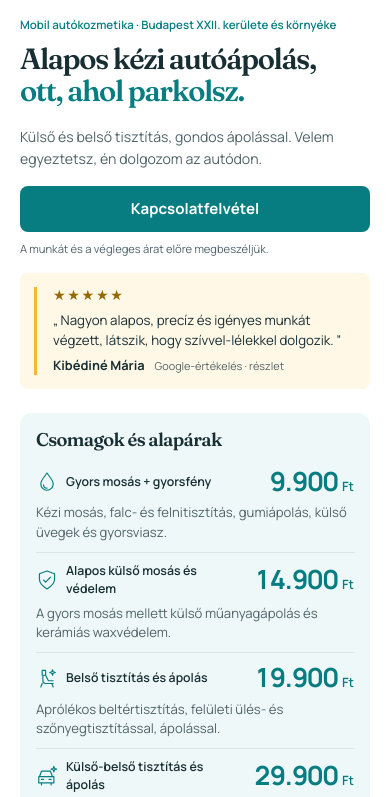
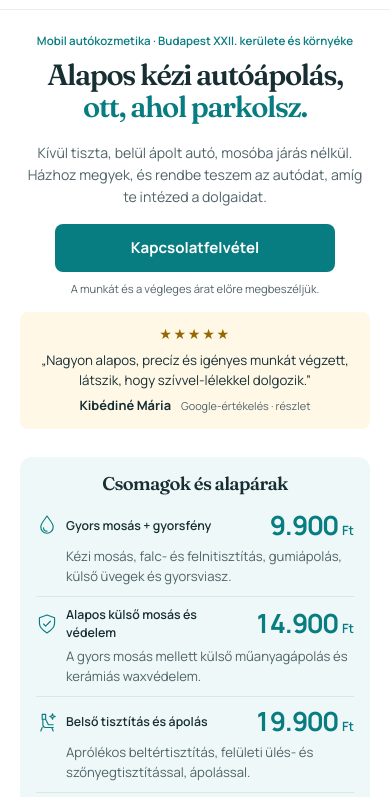
Before and after one commit to RolandSzaboDesign/AutoKozmetikaHelyben, an Eleventy site: page src/index.html in a window 390 px wide. Shown: the part 107-904 px from the top of the page. Built offline with nearby package versions, Linux system fonts and the light colour scheme; Eleventy itself is replaced by a stand-in of ours; files that its build step writes are made by us from their sources.

Commit message:
v2.3.5
Better hero layout on mobile

```diff
--- a/src/_includes/landing-content.html
+++ b/src/_includes/landing-content.html
@@ -16,7 +16,7 @@
         </h1>
         {% endif %}
         <p class='home-hero__lead'>
-          {% if location %}{{ location.lead | escape }}{% else %}Külső és belső tisztítás, gondos ápolással. Velem egyeztetsz, én dolgozom az autódon.{% endif %}
+          {% if location %}{{ location.lead | escape }}{% else %}Kívül tiszta, belül ápolt autó, mosóba járás nélkül. Házhoz megyek, és rendbe teszem az autódat, amíg te intézed a dolgaidat.{% endif %}
         </p>
         {% if location %}<p class='location-page__delivery'>{{ location.deliveryLabel | escape }}</p>{% endif %}
         <div class='home-hero__actions'><a class='button' href='#kapcsolat'>Kapcsolatfelvétel</a></div>
--- a/src/_includes/review.html
+++ b/src/_includes/review.html
@@ -2,12 +2,7 @@
   <div class='review__stars' role='img' aria-label='5 csillag az 5-ből'>
     <span aria-hidden='true'> ★★★★★ </span>
   </div>
-  <p>
-    „
-    <span class='review__full'>{{ item.text | escape }}</span
-    ><span class='review__short'>{{ item.shortText | escape }}</span>
-    ”
-  </p>
+  <p><span class='review__full'>„{{ item.text | strip | escape }}”</span><span class='review__short'>„{{ item.shortText | strip | escape }}”</span></p>
   <footer>
     <strong>
       {{ item.author | escape }}
--- a/src/assets/css/style.css
+++ b/src/assets/css/style.css
@@ -528,6 +528,12 @@ p + p {
   object-fit: contain;
 }
 
+@media (min-width: 1024px) {
+  .brand {
+    font-size: 1.5rem;
+  }
+}
+
 .brand__accent {
   color: var(--teal);
 }
@@ -1508,15 +1514,28 @@ h2 {
   align-items: center;
 }
 
-@media (max-width: 699px) {
+@media (max-width: 767.98px) {
   html {
-    scroll-padding-top: 120px;
+    scroll-padding-top: 132px;
   }
 
   .site-header .site-header__inner {
     flex-wrap: wrap;
-    gap: 0;
-    padding-block: 8px;
+    gap: 8px 0;
+    padding-block: 12px;
+  }
+
+  .site-header .brand {
+    font-size: 1.06rem;
+  }
+
+  .site-header__actions > .button {
+    display: none;
+  }
+
+  .site-header__phone {
+    min-width: 44px;
+    justify-content: center;
   }
 
   .site-header .brand__accent {
@@ -1612,6 +1631,7 @@ h2 {
   font-size: 0.9rem;
   font-weight: 600;
   line-height: 1.45;
+  text-align: left;
 }
 
 .hero-pricing__note {
@@ -1619,10 +1639,13 @@ h2 {
   font-size: 0.75rem;
   line-height: 1.55;
   color: var(--muted);
+  text-align: left;
 }
 
 .hero-pricing__summary {
   grid-column: 1 / -1;
+  padding-left: 40px;
+  text-align: left;
   font-size: 0.82rem;
   font-weight: 400;
   line-height: 1.5;
@@ -2189,6 +2212,9 @@ h2 {
 @media (max-width: 699px) {
   .hero-pricing__name {
     gap: 8px;
+  }
+  .hero-pricing__summary {
+    padding-left: 30px;
   }
   .hero-pricing__name .service-icon {
     width: 22px;
@@ -2550,3 +2576,87 @@ main h3 + p[class]:where(:not(.service-card__price, .treatment__price)) {
   color: var(--teal);
   font-weight: 600;
 }
+
+@media (max-width: 1023.98px) {
+  .home-hero,
+  .service-page__hero,
+  .service-hub__hero {
+    text-align: center;
+  }
+
+  .home-hero__layout,
+  .service-page__hero-grid {
+    grid-template-columns: minmax(0, 1fr);
+    gap: 28px;
+  }
+
+  .home-hero .hero-pricing {
+    width: 100%;
+    max-width: 680px;
+    margin-inline: auto;
+  }
+
+  .home-hero__intro,
+  .home-hero__lead,
+  .service-page__hero h1,
+  .service-page__lead,
+  .service-page__price-panel,
+  .service-page__photo,
+  .service-hub__lead,
+  .treatment-page__requirement {
+    margin-inline: auto;
+  }
+
+  .home-hero__intro,
+  .service-page__photo {
+    width: 100%;
+    min-width: 0;
+  }
+
+  .service-page__photo {
+    max-width: 680px;
+  }
+
+  .home-hero__actions,
+  .service-page__hero-actions,
+  .service-page__price-facts,
+  .service-hub__jump-links,
+  .home-hero .eyebrow,
+  .service-page__hero .eyebrow,
+  .service-hub__hero .eyebrow,
+  .home-hero .service-page__breadcrumb,
+  .service-page__hero .service-page__breadcrumb,
+  .service-hub__hero .service-page__breadcrumb {
+    justify-content: center;
+  }
+
+  .service-page__breadcrumb {
+    flex-wrap: wrap;
+  }
+
+  .home-hero .button,
+  .service-page__hero .button {
+    width: min(100%, 280px);
+    min-height: 48px;
+    justify-content: center;
+  }
+
+  .home-hero__review,
+  .service-page__review {
+    width: 100%;
+    max-width: 540px;
+    margin-inline: auto;
+  }
+
+  .home-hero .review,
+  .service-page__hero .review {
+    border-left: 0;
+    padding-left: 0;
+  }
+
+  .home-hero .review footer,
+  .service-page__hero .review footer {
+    justify-content: center;
+  }
+
+}
```
